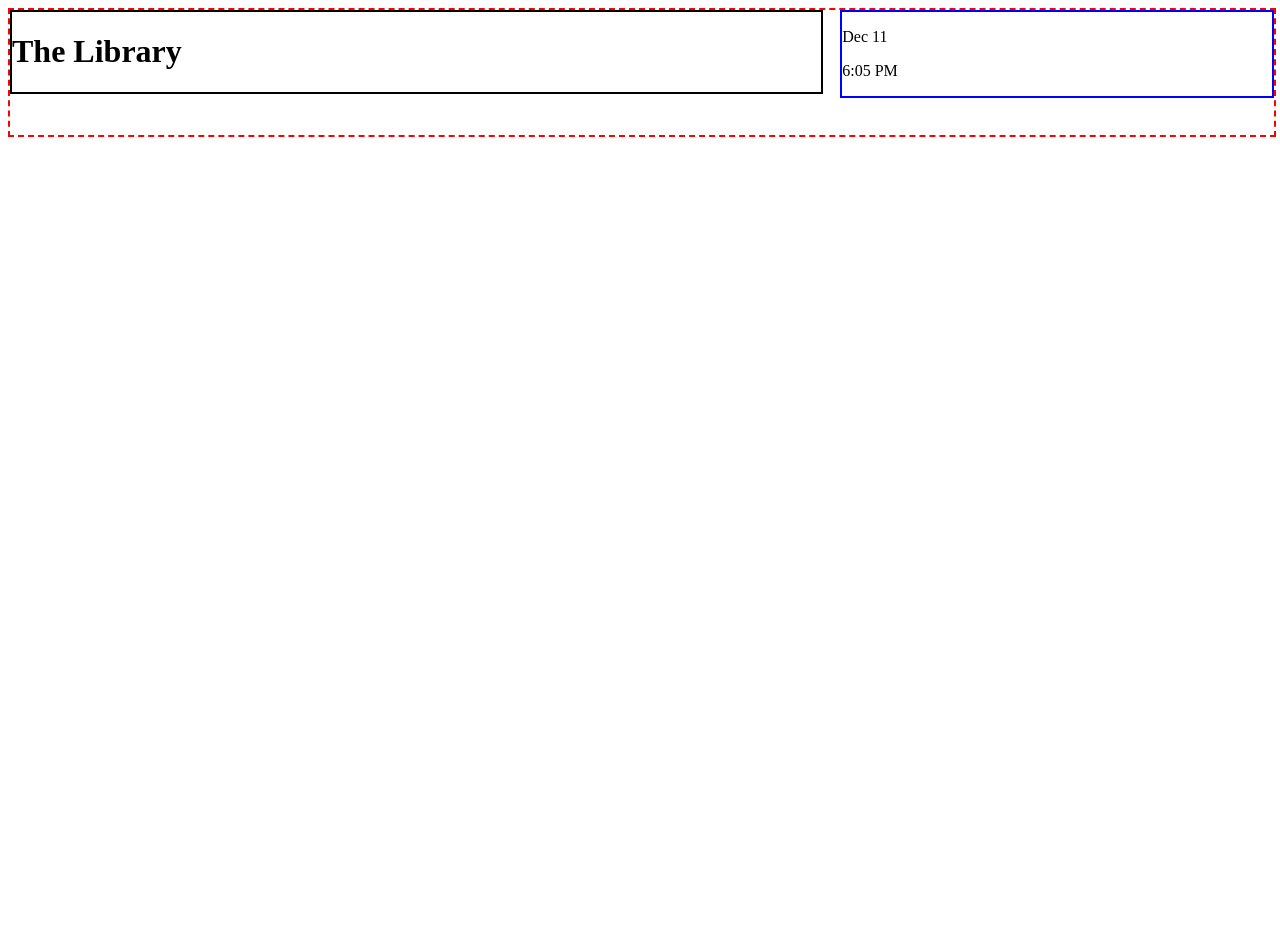
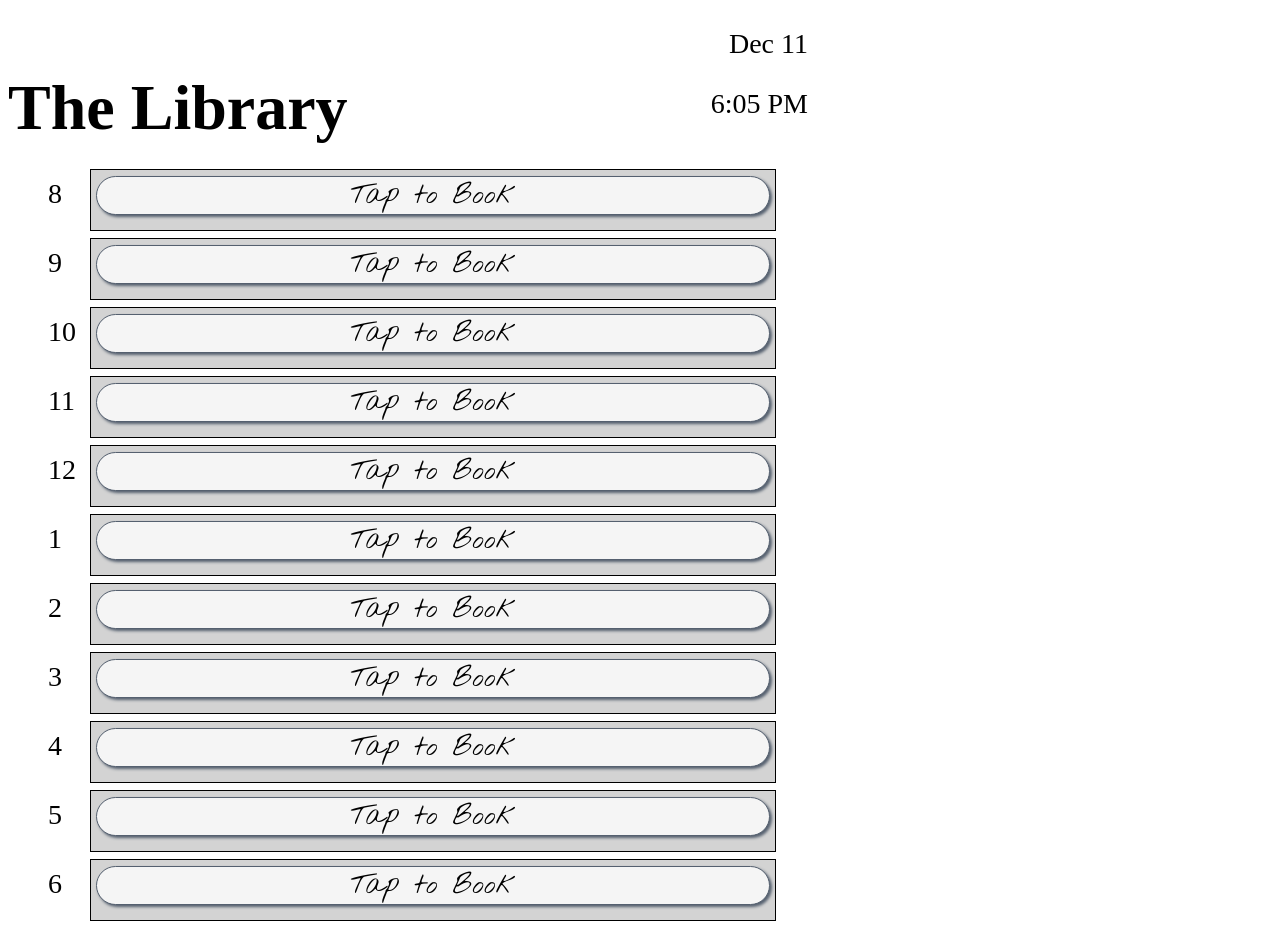
Before and after one commit to kellygmoore/team_coco_project, a website: page server/public/assets/views/index.html at #/calendarview in a window 1280 px wide. Before the commit the page ends 800 px from the top, so only its background shows below. Drawn offline with Linux system fonts and the light colour scheme; files that its build step writes are made by us from their sources; files whose address does not match are found by name.

Commit message:
calendar layout

```diff
--- a/client/scripts/app.js
+++ b/client/scripts/app.js
@@ -9,7 +9,7 @@ myApp.config(["$routeProvider", function($routeProvider){
         }).
         when('/calendarview', {
             templateUrl: "assets/views/routes/calendarview.html",
-            controller: "TimeCtrl"
+            //controller: "TimeCtrl"
         }).
         otherwise({
             redirectTo: 'defaultscreen'
--- a/client/styles/style.css
+++ b/client/styles/style.css
@@ -62,19 +62,81 @@
 /***************THE HEADER: THE TOP************/
 header {
     /*display: inline-block;*/
-    width: 100%;
+    width: 800px;
     height: 125px;
-    border: 2px dashed red;
+    /*border: 2px dashed red;*/
 }
 
 #theRoom {
-    width: 64%;
+    font-size: 32px;
+    text-align: left;
+    height: 120px;
+    /*width: 60%;*/
     float: left;
-    border: 2px solid black;
+    /*padding-bottom: 10px;*/
+    /*margin: auto;*/
+    /*border: 2px solid black;*/
 }
 
 .clock {
-    width: 34%;
-    float: right;
-    border: 2px solid blue;
+    height: 120px;
 }
+
+.clock p {
+    /*width: 30%;*/
+    /*margin-bottom: 10px;*/
+    /*float: right;*/
+    text-align: right;
+    font-size: 28px;
+    /*margin: auto;*/
+    /*border: 2px solid blue;*/
+}
+
+
+
+/*CALENDAR VIEW**********************/
+
+.screenCalendar {
+    width: 800px;
+    height: 1280px;
+}
+
+.repeatDiv {
+    width: 100%;
+}
+
+.timeHour {
+    width: 5%;
+    display: inline-block;
+    height: 60px;
+    margin: 0;
+    font-size: 28px;
+}
+
+.timeBoxBlock {
+    border: 1px solid black;
+    width: 90%;
+    height: 60px;
+    display: inline-block;
+    margin: 0;
+    background-color: lightgrey;
+}
+
+.timeSelectOval {
+    box-shadow: 2px 2px 3px #55606F;
+    border: 1px solid #55606F;
+    border-radius: 20px;
+    margin: 6px 5px 6px 5px;
+    text-align: center;
+    background-color: whitesmoke;
+    /*vertical-align: middle;*/
+}
+
+.timeSelectOval span {
+    font-family: "Nothing You Could Do", Arial, sans-serif;
+    font-size: 28px;
+}
+
+.listDiv {
+    list-style-type: none;
+}
--- a/server/public/assets/scripts/controllers/controller.min.js
+++ b/server/public/assets/scripts/controllers/controller.min.js
@@ -1,2 +1,2 @@
 /*! team_coco_project 2015-12-11 */
-myApp.controller("TimeCtrl",["$scope","$timeout",function(a,b){var c=new Date;a.dateNow=c.toDateString(),a.timeNow=c.toLocaleTimeString(),a.clock="loading clock...",a.tickInterval=1e3;var d=function(){a.clock=Date.now(),b(d,a.tickInterval)};b(d,a.tickInterval)}]);
+myApp.controller("TimeCtrl",["$scope","$timeout",function(a,b){a.clock="loading clock...",a.tickInterval=1e3;var c=function(){a.clock=Date.now(),b(c,a.tickInterval)};b(c,a.tickInterval)}]),myApp.controller("CalendarCtrl",["$scope","$location",function(a,b){a.bambooDataArray=[8,9,10,11,12,1,2,3,4,5,6]}]);
--- a/server/public/assets/styles/style.css
+++ b/server/public/assets/styles/style.css
@@ -62,19 +62,81 @@
 /***************THE HEADER: THE TOP************/
 header {
     /*display: inline-block;*/
-    width: 100%;
+    width: 800px;
     height: 125px;
-    border: 2px dashed red;
+    /*border: 2px dashed red;*/
 }
 
 #theRoom {
-    width: 64%;
+    font-size: 32px;
+    text-align: left;
+    height: 120px;
+    /*width: 60%;*/
     float: left;
-    border: 2px solid black;
+    /*padding-bottom: 10px;*/
+    /*margin: auto;*/
+    /*border: 2px solid black;*/
 }
 
 .clock {
-    width: 34%;
-    float: right;
-    border: 2px solid blue;
+    height: 120px;
 }
+
+.clock p {
+    /*width: 30%;*/
+    /*margin-bottom: 10px;*/
+    /*float: right;*/
+    text-align: right;
+    font-size: 28px;
+    /*margin: auto;*/
+    /*border: 2px solid blue;*/
+}
+
+
+
+/*CALENDAR VIEW**********************/
+
+.screenCalendar {
+    width: 800px;
+    height: 1280px;
+}
+
+.repeatDiv {
+    width: 100%;
+}
+
+.timeHour {
+    width: 5%;
+    display: inline-block;
+    height: 60px;
+    margin: 0;
+    font-size: 28px;
+}
+
+.timeBoxBlock {
+    border: 1px solid black;
+    width: 90%;
+    height: 60px;
+    display: inline-block;
+    margin: 0;
+    background-color: lightgrey;
+}
+
+.timeSelectOval {
+    box-shadow: 2px 2px 3px #55606F;
+    border: 1px solid #55606F;
+    border-radius: 20px;
+    margin: 6px 5px 6px 5px;
+    text-align: center;
+    background-color: whitesmoke;
+    /*vertical-align: middle;*/
+}
+
+.timeSelectOval span {
+    font-family: "Nothing You Could Do", Arial, sans-serif;
+    font-size: 28px;
+}
+
+.listDiv {
+    list-style-type: none;
+}
--- a/server/public/assets/views/routes/calendarview.html
+++ b/server/public/assets/views/routes/calendarview.html
@@ -1,2 +1,23 @@
+<!--Include the header for the top of the page-->
+<div class="screenCalendar">
+<div ng-include="'/assets/views/templates/thetop.html'"></div>
 
-    <div ng-include="'/assets/views/templates/thetop.html'"></div>
+<div class="container tk-soleil" ng-controller="CalendarCtrl">
+    <div class="repeatDiv">
+        <ul ng-model="bambooDataArray" class="listDiv">
+            <li ng-repeat="timeblock in bambooDataArray" class="timeBlock">
+                <div class="timeHour">
+                    <span>{{timeblock}}</span>
+                </div>
+                <div class="timeBoxBlock">
+                    <div class="timeSelectOval">
+                        <span>Tap to Book</span>
+                    </div>
+                </div>
+            </li>
+        </ul>
+    </div>
+
+
+</div>
+</div>
--- a/server/public/assets/views/templates/thetop.html
+++ b/server/public/assets/views/templates/thetop.html
@@ -1,12 +1,12 @@
-<header>
+<header ng-controller="TimeCtrl" tk-soleil>
 
     <div id="theRoom">
-        <h1>The Library</h1>
+        <h1 tk-soleil>The Library</h1>
     </div>
 
     <div class="clock">
-        <p>{{clock | date:'MMM d'}}</p>
-        <p>{{clock | date: 'h:mm a'}}</p>
+        <p tk-soleil>{{clock | date:'MMM d'}}</p>
+        <p tk-soleil>{{clock | date: 'h:mm a'}}</p>
     </div>
 
 </header>
```
Also changed, not shown: client/scripts/controllers/controller.js (+7 -6 lines), client/views/routes/calendarview.html (+22 -1 lines), client/views/templates/thetop.html (+4 -4 lines), server/public/assets/scripts/app.min.js.
